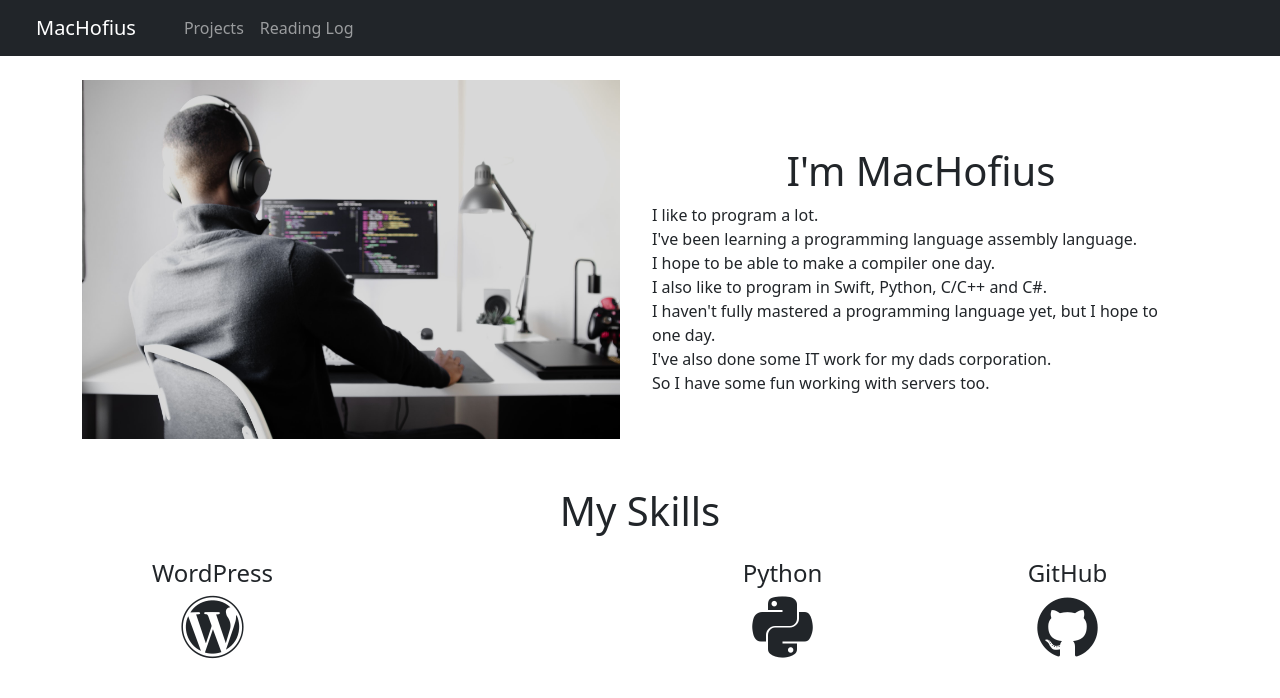
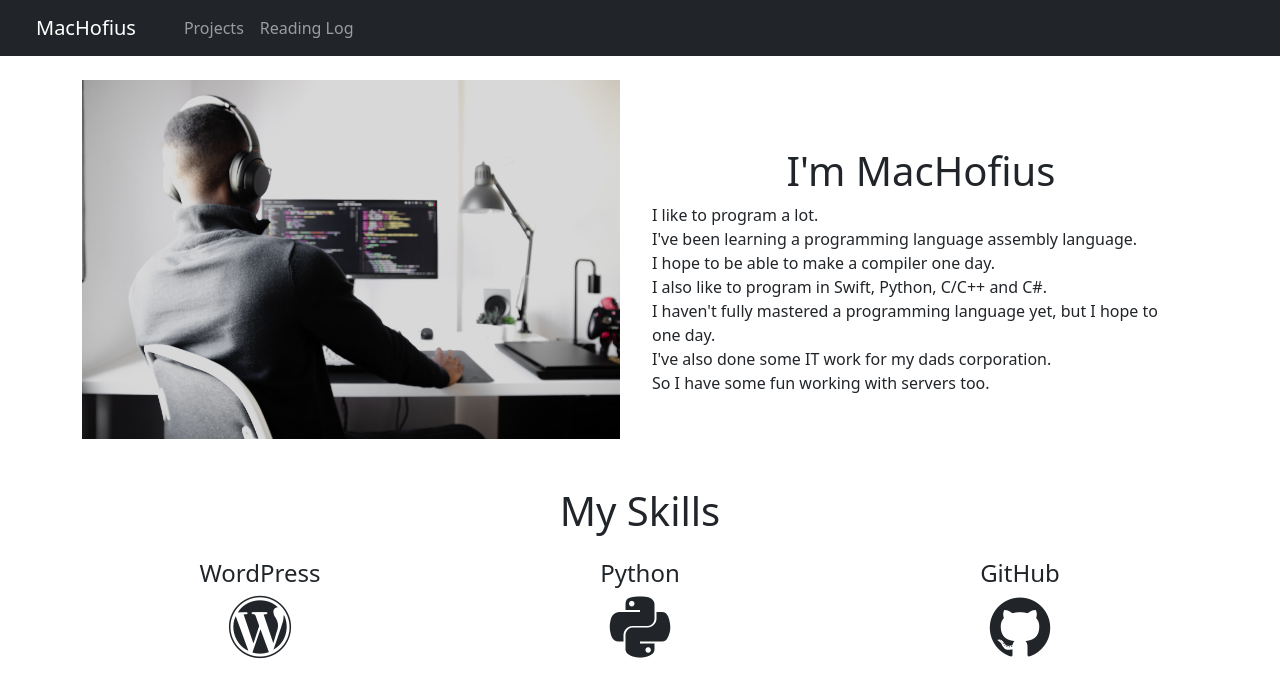
Before and after one commit to MacHofius/machofius.github.io, a plain HTML site: page index.html in a window 1280 px wide. Drawn offline with nearby package versions, Linux system fonts and the light colour scheme.

Commit message:
Updated the col on the index

```diff
--- a/index.html
+++ b/index.html
@@ -75,12 +75,6 @@
                     </div>
                     <div class="col">
                         <div class="text-center">
-                            <!--<h4>Django</h4>
-                            <i class="devicon-django-plain"></i>-->
-                        </div>
-                    </div>
-                    <div class="col">
-                        <div class="text-center">
                             <h4>Python</h4>
                             <i class="devicon-python-plain"></i>
                         </div>
```
